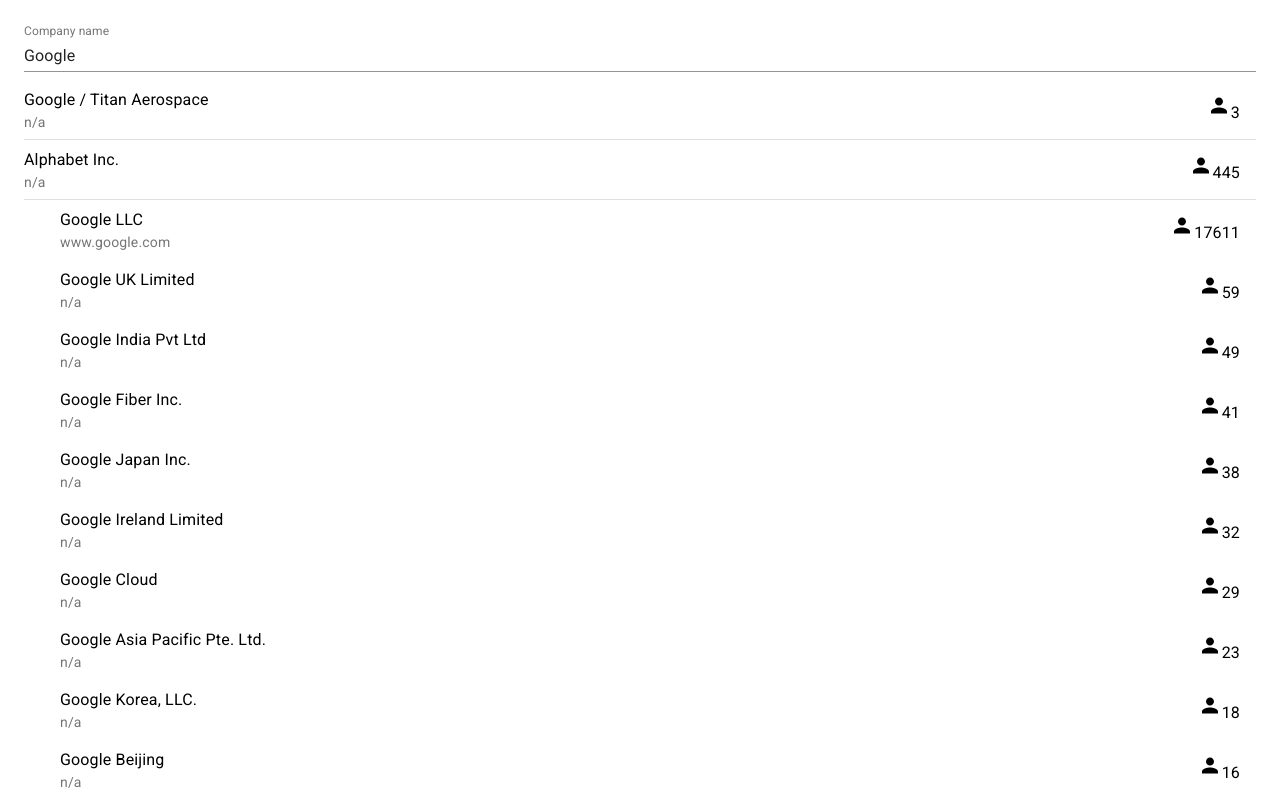
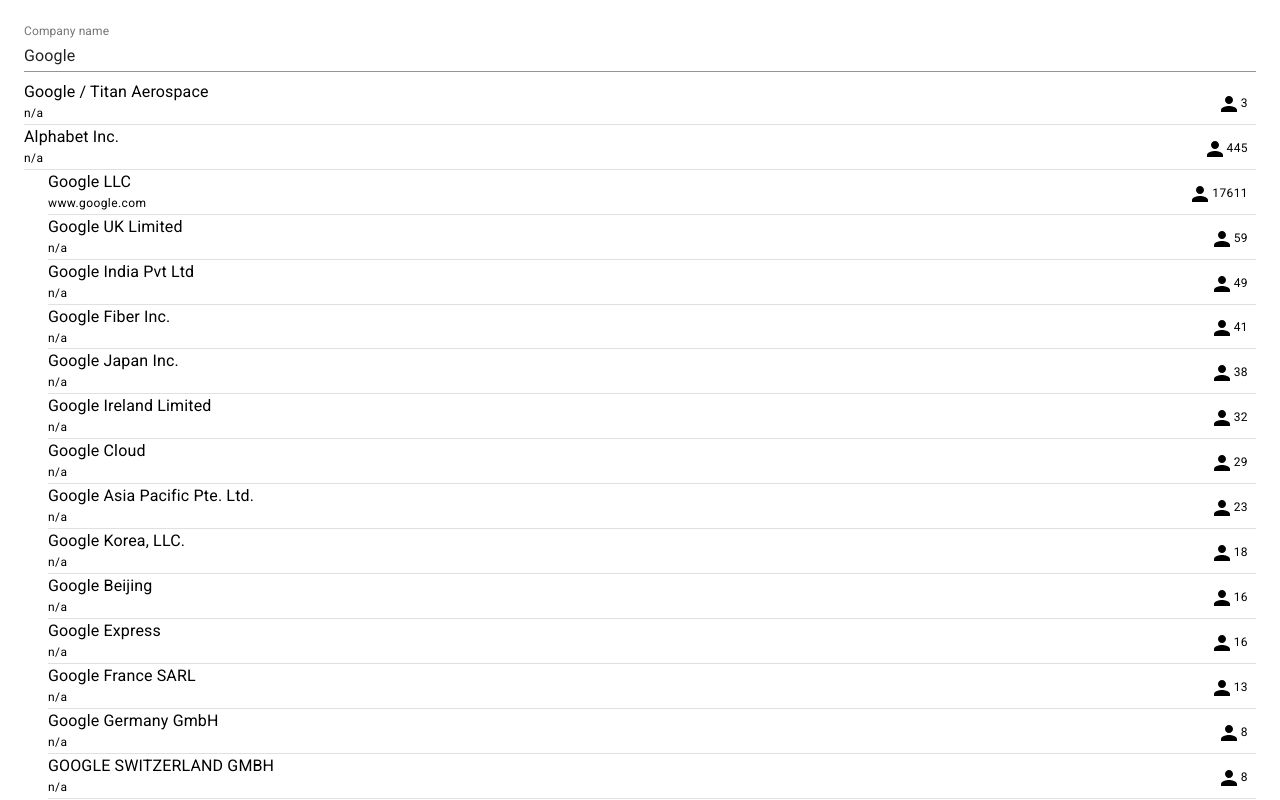
Before and after one commit to QB3L/react-scratchpad, a React (Create React App) app: page /company in a window 1280 px wide. Shown: the top 800 px of the page. Built offline with nearby package versions, Linux system fonts and the light colour scheme.

Commit message:
much better looking stuff

```diff
--- a/src/components/CompanySelector.js
+++ b/src/components/CompanySelector.js
@@ -1,79 +1,43 @@
 // @flow
 import React, { Component } from 'react'
-import { TextField, List, ListItem, ListItemText, ListItemSecondaryAction, ListItemIcon, Typography } from '@material-ui/core'
-import {Person} from '@material-ui/icons';
+import { TextField, List, ListItem, ListItemText, ListItemSecondaryAction, ListItemIcon, Typography, Grid, Divider } from '@material-ui/core'
+import { Person } from '@material-ui/icons'
 import styled from 'styled-components'
 import _ from 'lodash'
 import { companies } from './../dummyData/companySearch'
 
-type TProps = {
-    query?: string,
-    onSelect: (data: any) => void
-}
-
-type TState = {
-    results?: any,
-    query?: string
-}
-
-type Company = {
-    companyId: string,
-    primaryName: string,
-    secondaryName: string,
-    city: string,
-    state: string,
-    country: string,
-    countryName: string,
-    cmCount: string,
-    ticker: string,
-    isConfirmed: string,
-    ciqId: string,
-    dncCode: string,
-    dncCodeName: string,
-    stockExchangeAbbr: string,
-    parent__companyId: string,
-    parent__primaryName: string,
-    parent__secondaryName: string,
-    parent__city: string,
-    parent__state: string,
-    parent__country: string,
-    parent__ticker: string,
-    parent__isConfirmed: string,
-    parent__stockExchangeAbbr: string,
-    parent__cmCount: string,
-    parent__dncCode: string,
-    parent__dncCodeName: string,
-    RANK: string
-}
-
-const CompanyListItem = styled(ListItem)`
-    && {
-        padding-left: 0;
-        height: 60px;
-    }
-`
-
-const ChildCompanyListItem = styled(ListItem)`
-    && {
-        padding-left: 36px;
-        height: 60px;
-    }
-`
-
-const ExtraCompanyInfo = styled(ListItemText)`
-    && {
-
-    }
-`
 const TableAction = styled('div')`
     && {
-        background-color:red;
+        background-color: red;
         height: 40px;
         color: red;
     }
 `
-export class CompanySelector extends Component<TProps, TState> {
-    constructor(props: TProps) {
+
+const TableRow = ({ children }) => (
+    <Grid container direction="row" justify="space-between" alignItems="flex-end">
+        {children}
+    </Grid>
+)
+
+const CompanyInfo = ({ children, leftPadding = '0px', primaryName, website }) => (
+    <Grid container item xs={9} style={{ paddingLeft: `${leftPadding}` }} direction="column" justify="space-between" alignItems="flex-start">
+        <Typography>{primaryName}</Typography>
+        <Typography variant="caption">{website || 'n/a'}</Typography>
+    </Grid>
+)
+
+const CMInfo = ({ children, cmCount }) => (
+    <Grid container item xs={3} style={{ paddingRight: '8px', height: '40px' }} justify="flex-end" alignItems="center">
+        <Person />
+        <Typography variant="caption" display="inline">
+            {cmCount}
+        </Typography>
+    </Grid>
+)
+
+export class CompanySelector extends Component {
+    constructor(props) {
         super(props)
         this.state = { results: undefined, query: 'Google' }
         this.search = _.debounce(this.search.bind(this), 300)
@@ -84,19 +48,19 @@
         this.search('Google')
     }
 
-    search = async (query: string) => {
-        const response = this.organizeCompanies(companies);
+    search = async query => {
+        const response = this.organizeCompanies(companies)
         this.setState({ results: response })
     }
 
-    createCompany = async() => {
-        const companyName = this.state.query;
-        this.setState({results:[]})
+    createCompany = async () => {
+        const companyName = this.state.query
+        this.setState({ results: [] })
         try {
             //TODO: Should we fetch the company now to return it with all the info?
-            const response = {COMPANY_ID:19037117} //   await createCompany(companyName)
-        } catch(e) {
-            console.log(e.message);
+            const response = { COMPANY_ID: 19037117 } //   await createCompany(companyName)
+        } catch (e) {
+            console.log(e.message)
         }
     }
 
@@ -115,15 +79,16 @@
             dncCode: company.parent__dncCode,
             dncCodeName: company.parent__dncCodeName,
             RANK: company.RANK,
-            childCompanies:[company]
+            childCompanies: [company]
         }
     }
     organizeCompanies(companies) {
         const organized = companies.reduce((final, company, index, companies) => {
-            const isParentCompany = company.parent__companyId === null;
+            const isParentCompany = company.parent__companyId === null
             if (isParentCompany) {
-                final[company.companyId] = company;
-            } else { //Check if it already exists
+                final[company.companyId] = company
+            } else {
+                //Check if it already exists
                 let existingCompany = final[company.parent__companyId]
                 if (existingCompany) {
                     // Add to childCompanies
@@ -136,7 +101,7 @@
             return final
         }, {})
         // Turn into an array
-        let results = [];
+        let results = []
         for (let companyId in organized) {
             results.push(organized[companyId])
         }
@@ -145,7 +110,7 @@
     render() {
         const { results, query } = this.state
         return (
-            <div style={{padding:'24px'}}>
+            <div style={{ padding: '24px' }}>
                 <div style={{ display: 'flex', flexDirection: 'column' }}>
                     <TextField
                         onChange={e => {
@@ -161,35 +126,33 @@
 
                     <List style={{ overflowY: 'scroll', flex: 1 }}>
                         {results ? (
-                            results.map((company: Company) => {
-                                const { companyId, primaryName, cmCount, parent__primaryName:parentName, childCompanies, website } = company
+                            results.map((company, index) => {
+                                const { companyId, primaryName, cmCount, childCompanies, website } = company
                                 let subCompanies = ['']
                                 if (childCompanies) {
                                     subCompanies = []
-                                    childCompanies.forEach((subComp) => {
-                                        const {primaryName, cmCount, website} = subComp
+                                    childCompanies.forEach(subComp => {
+                                        const { companyId, primaryName, cmCount, website } = subComp
                                         subCompanies.push(
-                                            <ChildCompanyListItem>
-                                                <ListItemText primary={primaryName} secondary={`${website || 'n/a'}`}></ListItemText>
-                                                <ListItemSecondaryAction>
-                                                    <Person />
-                                                    <Typography variant='subtitle1' display='inline'>{cmCount}</Typography>
-                                                </ListItemSecondaryAction>
-                                            </ChildCompanyListItem>
+                                            <div key={`sub-${companyId}-${index}`}>
+                                                <TableRow>
+                                                    <CompanyInfo primaryName={primaryName} website={website} leftPadding="24px" />
+                                                    <CMInfo cmCount={cmCount} />
+                                                </TableRow>
+                                                <Divider style={{ marginLeft: '24px' }} />
+                                            </div>
                                         )
                                     })
                                 }
                                 return (
-                                    <>
-                                    <CompanyListItem divider={true} key={companyId} onClick={() => console.log(company)}>
-                                    <ListItemText primary={primaryName} secondary={`${website || 'n/a'}`}></ListItemText>
-                                    <ListItemSecondaryAction>
-                                        <Person />
-                                        <Typography variant='subtitle1' display='inline'>{cmCount}</Typography>
-                                    </ListItemSecondaryAction>
-                                    </CompanyListItem>
-                                    {subCompanies}
-                                    </>
+                                    <div key={companyId}>
+                                        <TableRow>
+                                            <CompanyInfo primaryName={primaryName} website={website} />
+                                            <CMInfo cmCount={cmCount} />
+                                        </TableRow>
+                                        <Divider />
+                                        {subCompanies}
+                                    </div>
                                 )
                             })
                         ) : (
@@ -197,9 +160,7 @@
                         )}
                     </List>
                 </div>
-                <TableAction
-                    onClick={this.createCompany}
-                >CREATE</TableAction>
+                <TableAction onClick={this.createCompany}>CREATE</TableAction>
             </div>
         )
     }
```
Also changed, not shown: 1 other file (tests, documents, lock files or other folders).
